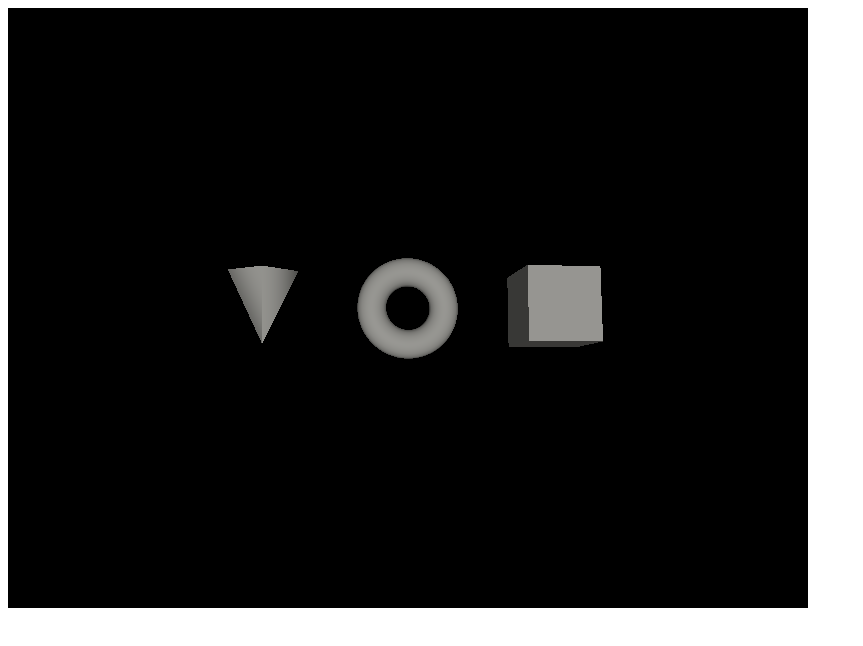
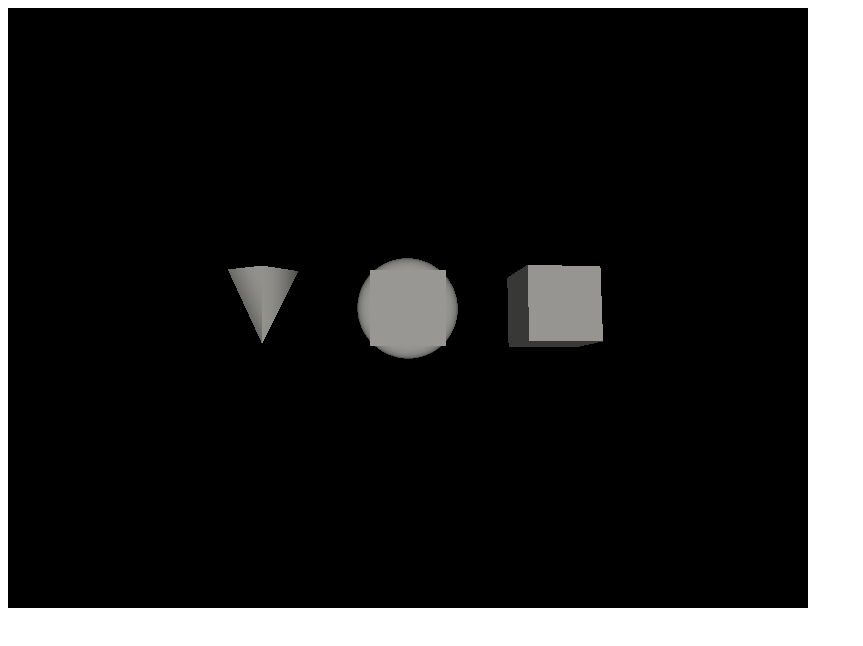
Before and after one commit to MiyasitaKinari/cg_report2, a plain HTML site: page sample2.html in a window 1280 px wide. Shown: the whole page, without its empty margins (0-863 px from the left). Drawn offline with nearby package versions, Linux system fonts and the light colour scheme.

Commit message:
Update sample2.html

```diff
--- a/sample2.html
+++ b/sample2.html
@@ -57,7 +57,7 @@
     var material2 = new THREE.MeshPhongMaterial({ color: 0xfbfaf3 });
     var box2 = new THREE.Mesh(geometry2, material2);
     //box2.position.x = 1;
-    box2.position.z = 5;
+    box2.position.z = -5;
     scene.add(box2);
 
     // 平行光源1
```
